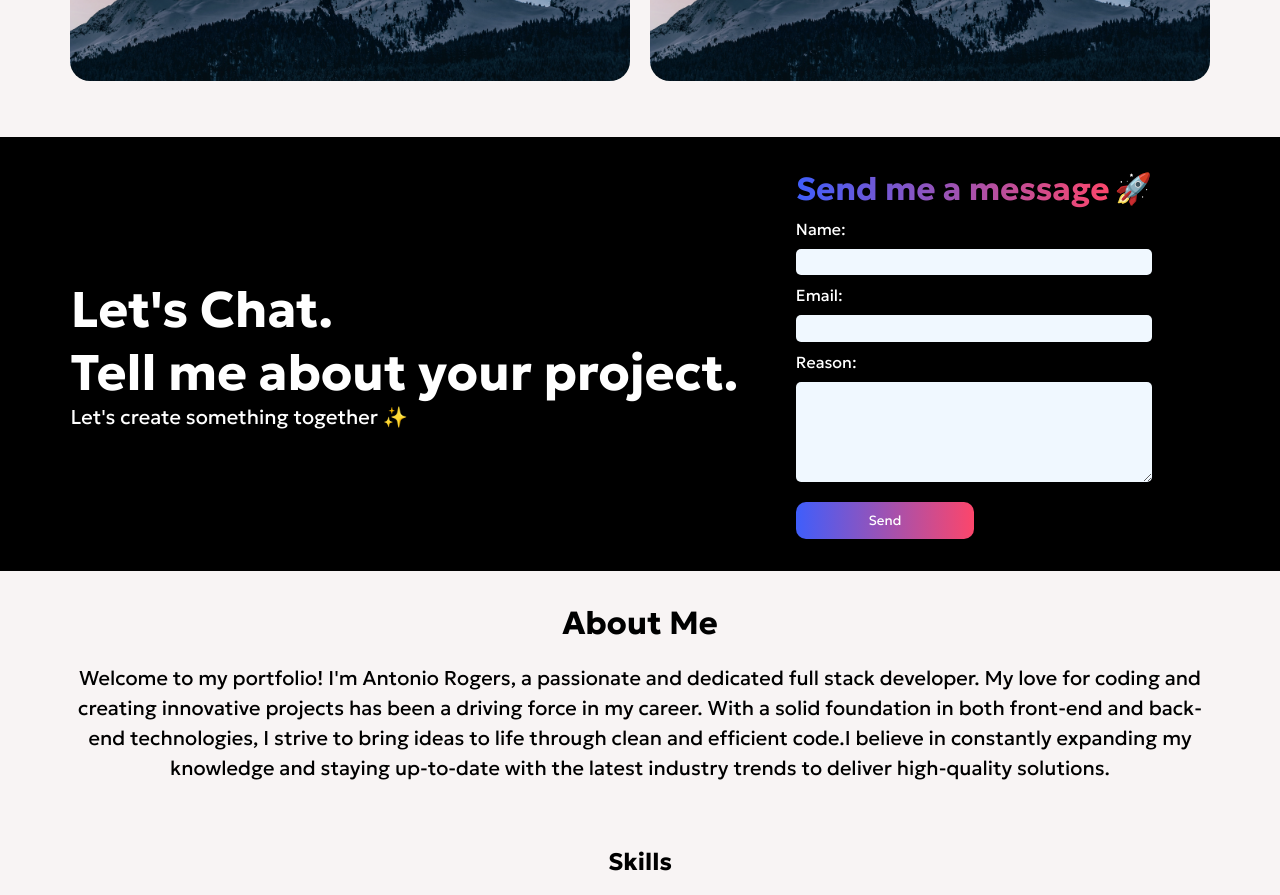
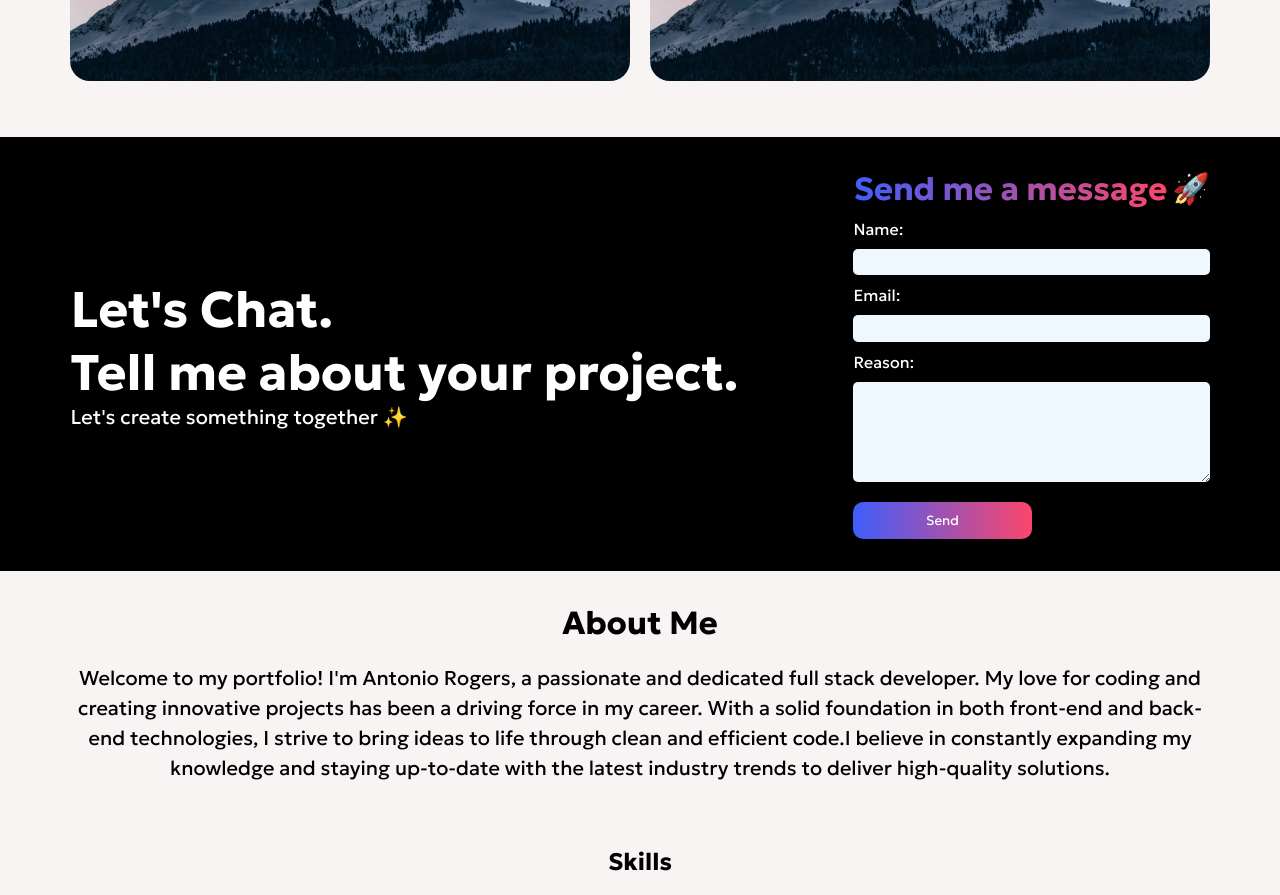
Before and after one commit to DevAntonioRogers/portfolio-website, a Next.js app: page / in a window 1280 px wide. Shown: the part 1880-2775 px from the top of the page. Built offline with nearby package versions, Linux system fonts and the light colour scheme.

Commit message:
Few Changes

```diff
--- a/app/components/About.css
+++ b/app/components/About.css
@@ -19,6 +19,7 @@
   align-items: center;
   justify-content: space-between;
   gap: 4rem;
+  max-width: 1500px;
 }
 
 .about-text p {
--- a/app/components/Contact.css
+++ b/app/components/Contact.css
@@ -12,6 +12,7 @@
   display: flex;
   justify-content: space-between;
   align-items: center;
+  max-width: 1500px;
 }
 
 .contact-text h1 {
@@ -24,7 +25,7 @@
 
 form {
   max-width: 400px;
-  margin: 0 auto;
+  /* margin: 0 auto; */
 }
 
 .form-heading {
@@ -32,7 +33,6 @@
   gap: 5px;
   align-items: center;
   justify-content: center;
-  white-space: nowrap;
 }
 
 form h1 {
@@ -45,14 +45,11 @@
   margin-bottom: 10px;
 }
 
-form span {
+.form-heading span {
   font-size: 30px;
   margin-bottom: 10px;
 }
 
-form span {
-  background: none;
-}
 label,
 input,
 textarea {
@@ -91,4 +88,8 @@
     text-align: center;
     gap: 3rem;
   }
+
+  .form-heading {
+    flex-direction: column;
+  }
 }
--- a/app/components/Divider.css
+++ b/app/components/Divider.css
@@ -11,6 +11,7 @@
   justify-content: space-between;
   align-items: center;
   padding: 3rem 0;
+  max-width: 1500px;
 }
 
 .divider-container h1 {
--- a/app/components/Hero.css
+++ b/app/components/Hero.css
@@ -94,6 +94,7 @@
     display: flex;
     align-items: center;
     justify-content: center;
+    padding-bottom: 20px;
   }
 
   .hero-container {
--- a/app/components/Nav.css
+++ b/app/components/Nav.css
@@ -111,3 +111,9 @@
     transform: translateY(-8px) rotate(-45deg);
   }
 }
+
+@media only screen and (max-width: 380px) {
+  .nav-container button {
+    display: none;
+  }
+}
```
